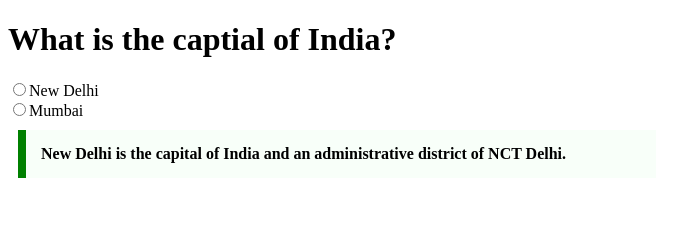
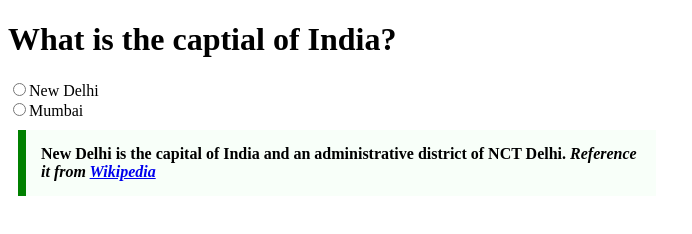
Before and after one commit to acciojob/trivia-zaaves, a website: page main.html in a window 1280 px wide. Shown: the whole page, without its empty margins (0-692 px from the left). Drawn offline with Linux system fonts and the light colour scheme.

Commit message:
created a submission

```diff
--- a/main.html
+++ b/main.html
@@ -9,7 +9,7 @@
 <body>
 	<!-- the entire body must be written by student -->
 	<h1>What is the captial of India?</h1>
-
+<form>
 	<label>
 		<input type="radio" name="quiz" value="New Delhi">New Delhi
 	</label>
@@ -17,8 +17,10 @@
 	<label>
 		<input type="radio" name="quiz" value="Mumbai">Mumbai
 	</label>
-
-	<blockquote>New Delhi is the capital of India and an administrative district of NCT Delhi.</blockquote>
+</form>
+	<blockquote>New Delhi is the capital of India and an administrative district of NCT Delhi.
+	<cite>Reference it from <a href="https://en.wikipedia.org" target="_blank">Wikipedia</a></cite>
+	</blockquote>
 
     <script type="text/javascript" src="./script.js">
 </script>
```
